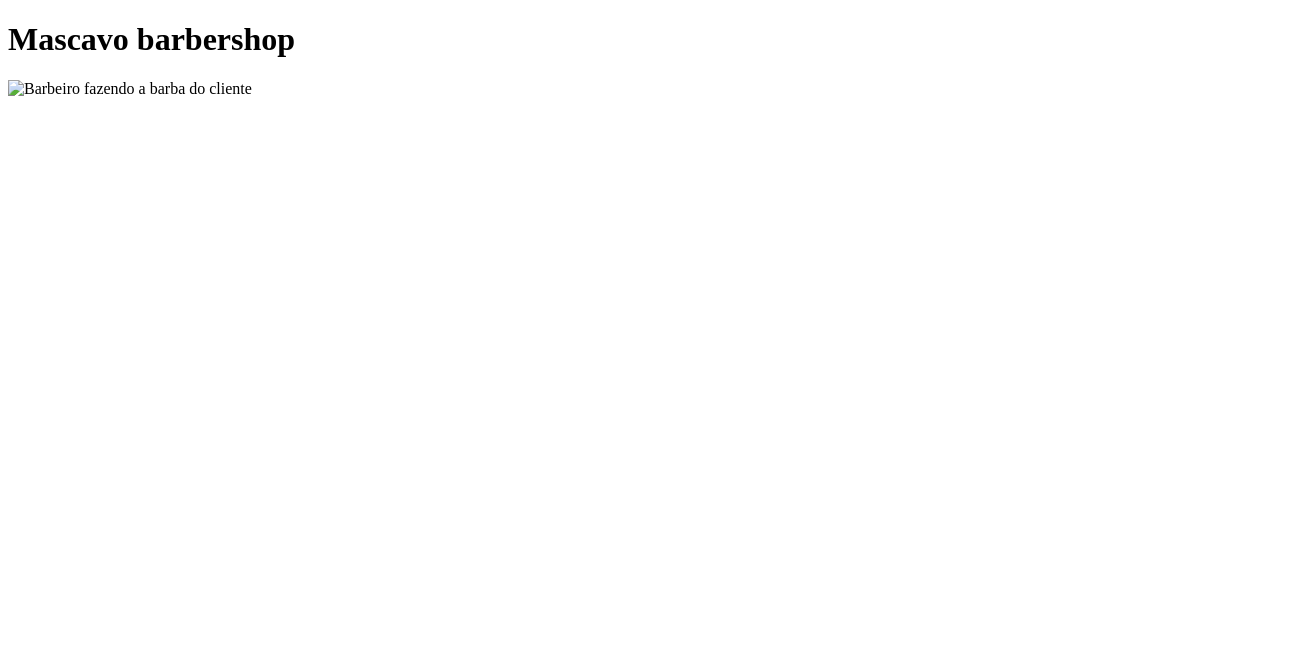
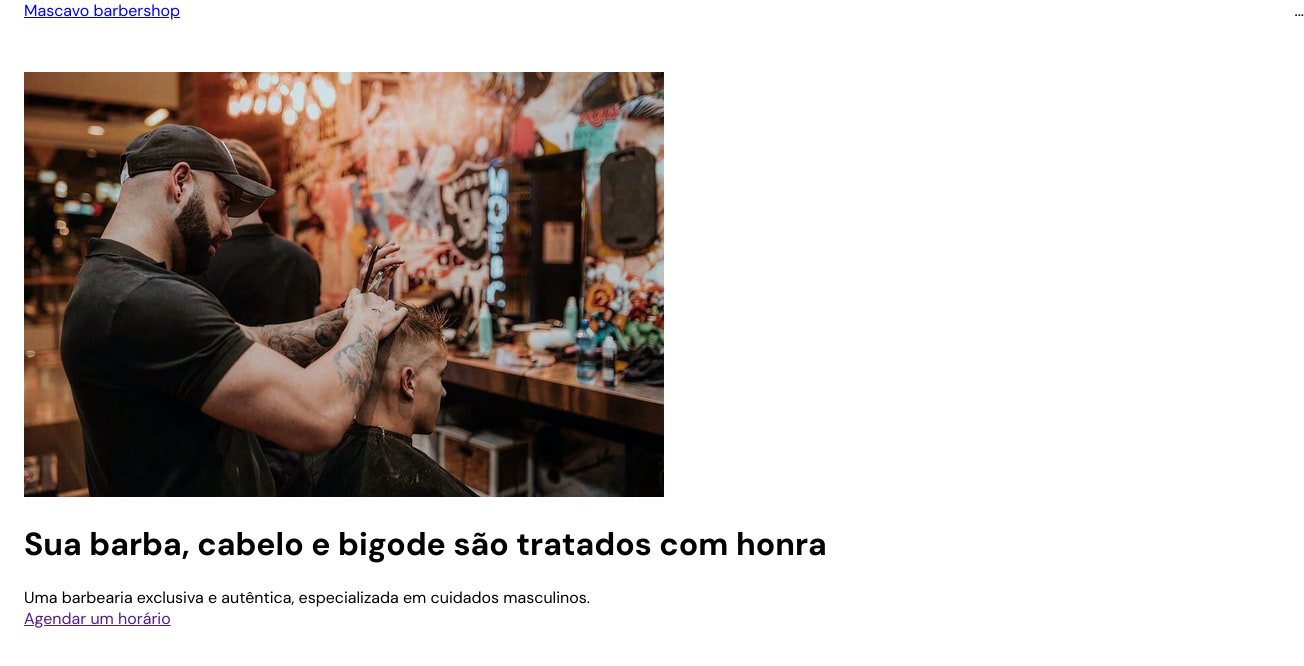
Before and after one commit to IzabellaLoyse/mascavo-barbershop, a plain HTML site: page index.html in a window 1280 px wide. Shown: the whole page, 1304 px wide, since content can reach past the window. Drawn offline with Linux system fonts and the light colour scheme.

Commit message:
:lipstick: feat(Style): Aplicação de estilos na página

```diff
--- a/index.html
+++ b/index.html
@@ -1,29 +1,47 @@
 <!DOCTYPE html>
 <html lang="pt_BR">
   <head>
-  <meta charset="UTF-8">
-  <meta http-equiv="X-UA-Compatible" content="IE=edge">
-  <meta name="viewport" content="width=device-width, initial-scale=1.0">
+    <meta charset="UTF-8" />
+    <meta http-equiv="X-UA-Compatible" content="IE=edge" />
+    <meta name="viewport" content="width=device-width, initial-scale=1.0" />
+    <link rel="stylesheet" href="css/style.css">
+
+    <link rel="preconnect" href="https://fonts.googleapis.com">
+    <link rel="preconnect" href="https://fonts.gstatic.com" crossorigin>
+    <link href="https://fonts.googleapis.com/css2?family=DM+Sans:wght@400;500;700&family=Poppins:wght@400;500;700&display=swap" rel="stylesheet">
+
     <title>Mascavo barbershop</title>
   </head>
+
+
+
   <body>
 
     <header class="l-header">
-      <h1 class="c-header__logo">Mascavo barbershop</h1>
+      <nav class="l-menu l-container">
+       <a class="c-menu__logo" href="#">Mascavo barbershop</a>
+       <div class="menu__hamburger">...</div>
+      </nav>
+
     </header>
 
 
     <main>
-      <section>
+      <section class="l-container">
         <img
           src="/img/barbershop.jpeg"
           alt="Barbeiro fazendo a barba do cliente"/>
 
-  <header></header>
+        <h1 >Sua barba, cabelo e bigode são tratados com honra</h1>
+        <p>
+          Uma barbearia exclusiva e autêntica, especializada em cuidados
+          masculinos.
+        </p>
 
-  <main></main>
+        <a href="">Agendar um horário</a>
+      </section>
+    </main>
 
     <footer></footer>
-
   </body>
 </html>
--- a/sass/abstract/_variables.scss
+++ b/sass/abstract/_variables.scss
@@ -6,9 +6,25 @@
   #COLORS
 ============================================================================*/
 
+
+
+
+
+
 /* =========================================================================
   #TYPOGRAPHY
 ============================================================================*/
+
+$font-weight: (
+  "poppins-regular": 400,
+  "poppins-medium": 500,
+  "poppins-bold": 700,
+  "dm-regular": 400,
+  "dm-medium": 500,
+  "dm-bold": 700,
+);
+
+
 
 /* =========================================================================
   #MEASURES
--- a/sass/base/_elements.scss
+++ b/sass/base/_elements.scss
@@ -24,6 +24,11 @@ html {
 }
 
 
+body {
+  font: map-get($font-weight, 'dm-regular') 1rem 'DM Sans', sans-serif;
+}
+
+
 img {
   max-width: 100%;
   width: auto;
--- /dev/null
+++ b/sass/layout/_header.scss
@@ -0,0 +1,7 @@
+/* =========================================================================
+  #LAYOUT:HEADER
+============================================================================*/
+
+.l-header {
+  height: 4.5rem;
+}
--- /dev/null
+++ b/sass/layout/_menu.scss
@@ -0,0 +1,12 @@
+
+
+.l-container {
+  width: 100%;
+  margin-left: 1.5rem;
+  margin-right: 1.5rem;
+}
+
+.l-menu {
+  display: flex;
+  justify-content: space-between;
+}
--- a/sass/style.scss
+++ b/sass/style.scss
@@ -34,12 +34,15 @@
   #LAYOUT
 ============================================================================*/
 
-
+@import 'layout/header';
+@import 'layout/menu';
 
 
 
 
 
 /* =========================================================================
-  #COMPONENT
+  #COMPONENTS
 ============================================================================*/
+
+@import 'components/menu';
```
Also changed, not shown: css/style.css, img/barbershop.jpeg (added), sass/components/_menu.scss (added). Lines whose indentation alone changed are shown as unchanged.
